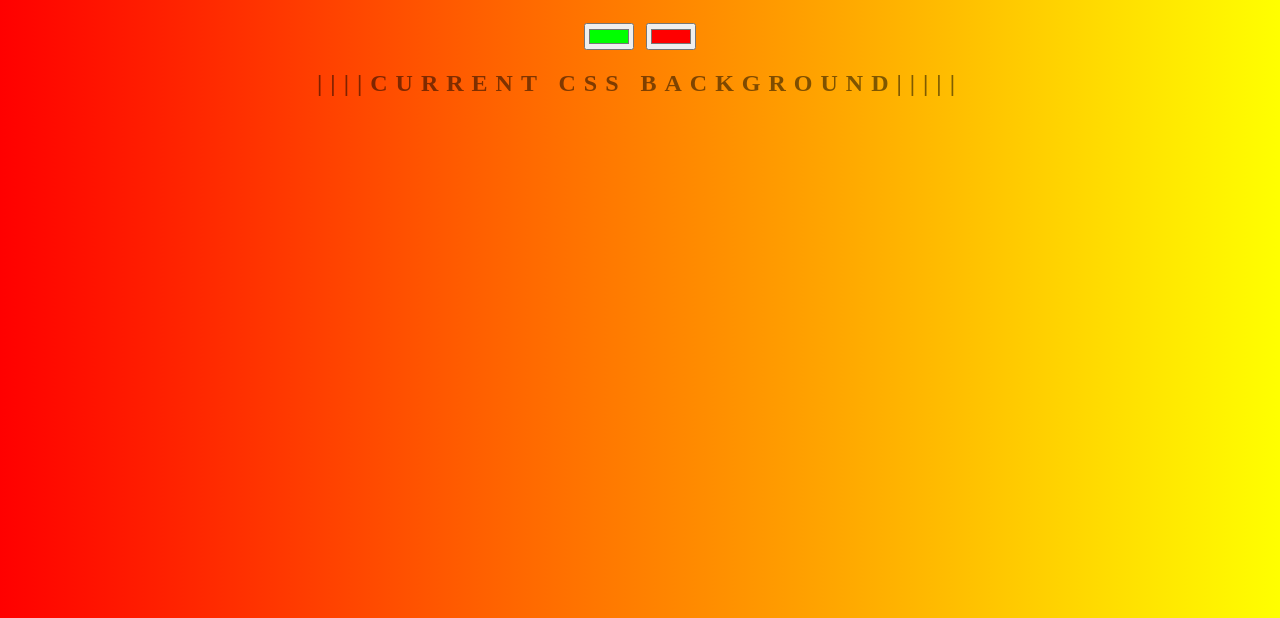
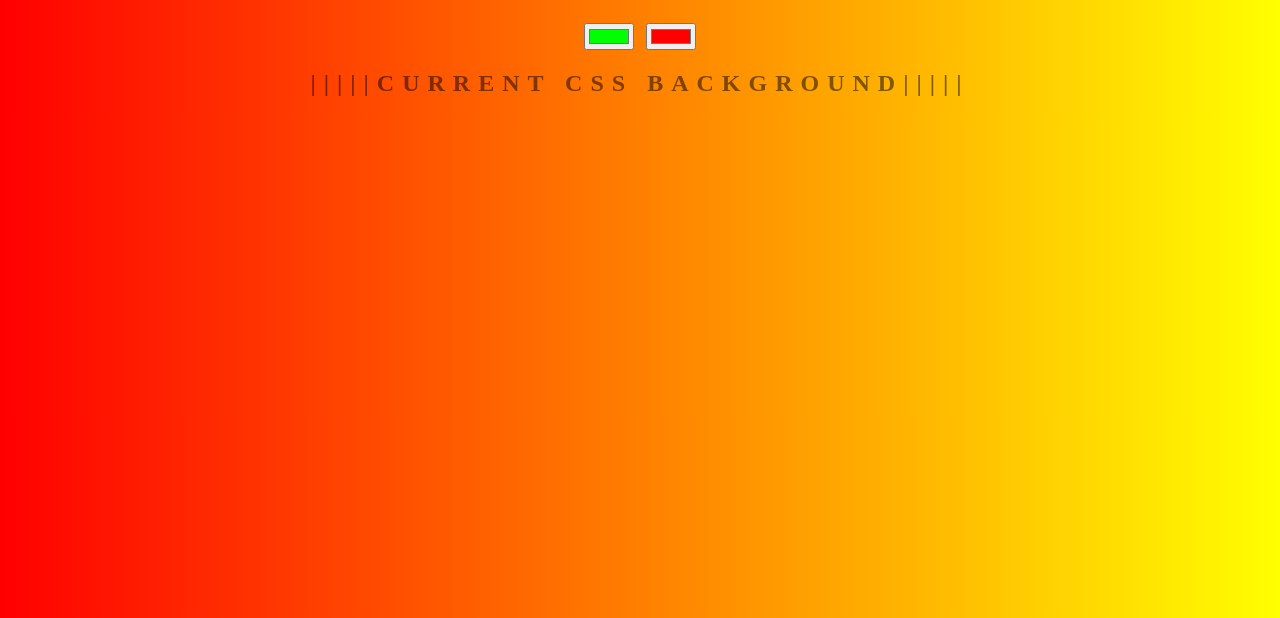
Before and after one commit to saeidpiryaee/background-generator, a plain HTML site: page index.html in a window 1280 px wide. Shown: the part 182-800 px from the top of the page. Drawn offline with Linux system fonts and the light colour scheme.

Commit message:
add ||||||

```diff
--- a/index.html
+++ b/index.html
@@ -12,7 +12,7 @@
     <h1>Background Generator</h1>
     <input class="color1" type="color" name="color1" value="#00ff00">
     <input class="color2" type="color" name="color2" value="#ff0000">
-    <h2>||||Current CSS Background|||||</h2>
+    <h2>|||||Current CSS Background|||||</h2>
     <h3></h3>
 
 
```
